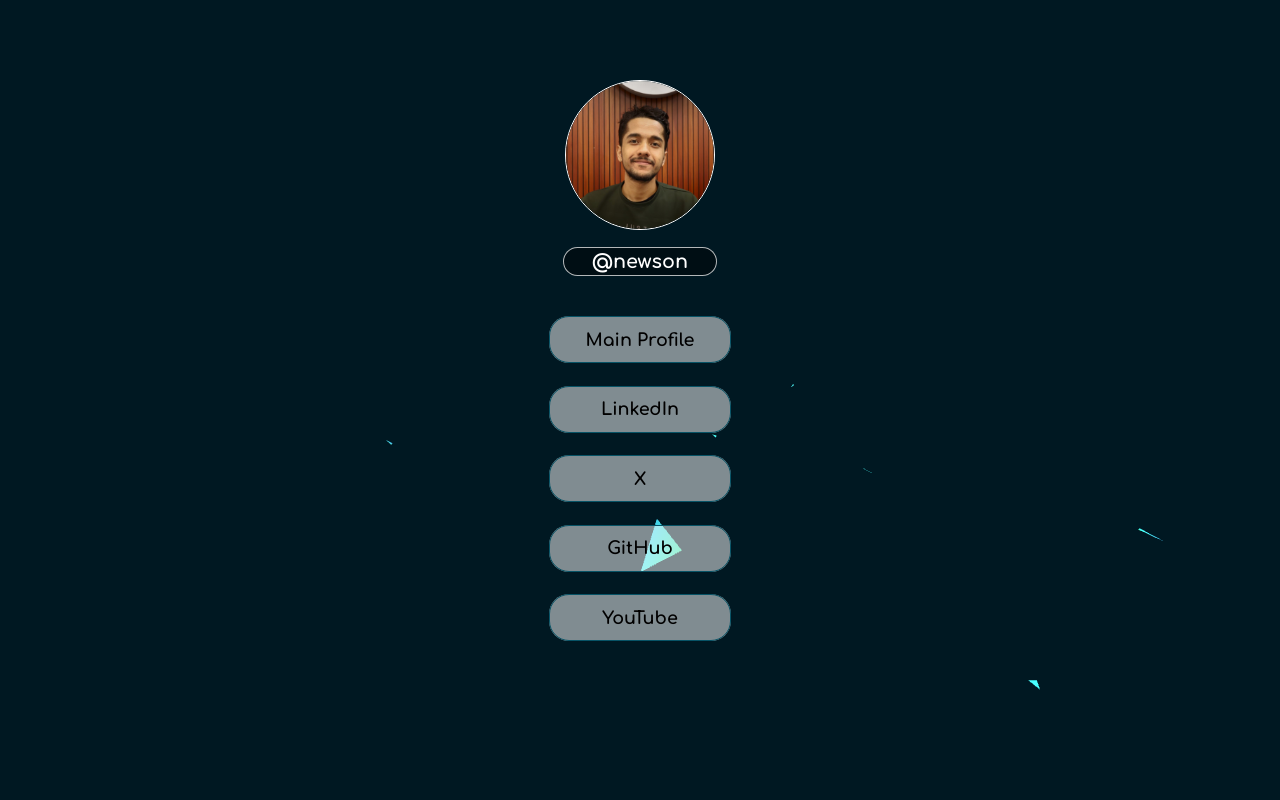
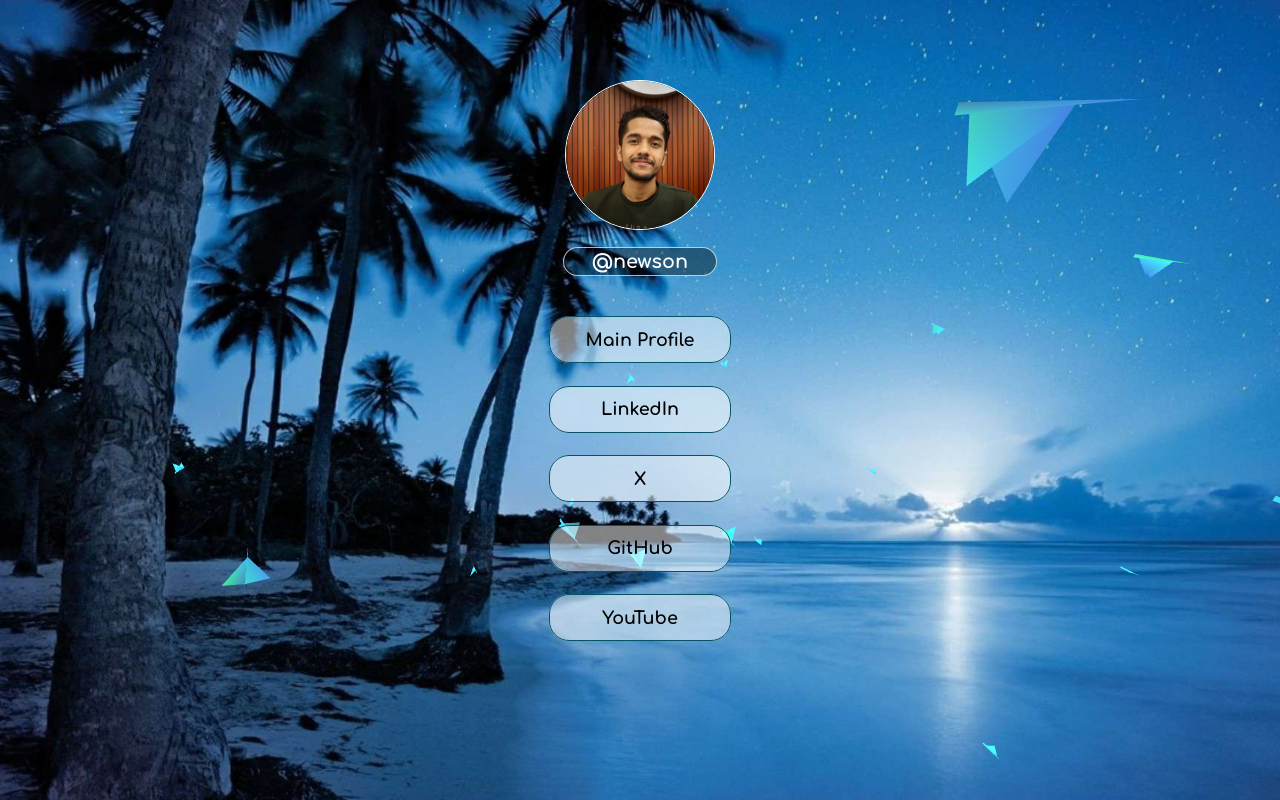
Before and after one commit to NewsonUpreti/Link-in-bio-Headstarter, a plain HTML site: page index.html in a window 1280 px wide. Drawn offline with nearby package versions, Linux system fonts and the light colour scheme; animation ran at ten frames a second.

Commit message:
awesome bg

```diff
--- a/index.html
+++ b/index.html
@@ -19,13 +19,13 @@
           scale: 1.0,
           scaleMobile: 1.0,
           color1: 0x167070,
-          birdSize: 1.2,
+          birdSize: 1.3,
           wingSpan: 13.0,
           speedLimit: 7.0,
           separation: 80.0,
           alignment: 75.0,
           cohesion: 30.0,
-          quantity: 1.5,
+          quantity: 3,
           backgroundAlpha: 0,
         });
         setTimeout(() => {
--- a/styles/style.css
+++ b/styles/style.css
@@ -5,7 +5,13 @@
   box-sizing: border-box;
 }
 body {
-  background-color: #001822;
+  /* background-color: #001822; */
+  background-image: url(../img/bg.jpg);
+  background-size: cover;
+  background-position: center center;
+  background-repeat: no-repeat;
+  width: 100%;
+  background-attachment: fixed;
   text-align: center;
 }
 
@@ -77,7 +83,7 @@
   font-weight: bold;
   font-family: Comfortaa, "Courier New", Courier, monospace;
   background: rgba(255, 255, 255, 0.5);
-  backdrop-filter: blur(10px), saturate(180%);
+  backdrop-filter: blur(200px), saturate(200%);
   margin: 1.3em;
   /* padding: 0.7em 2em; */
   border-radius: 20px;
```
Also changed, not shown: img/bg.jpg (added).
